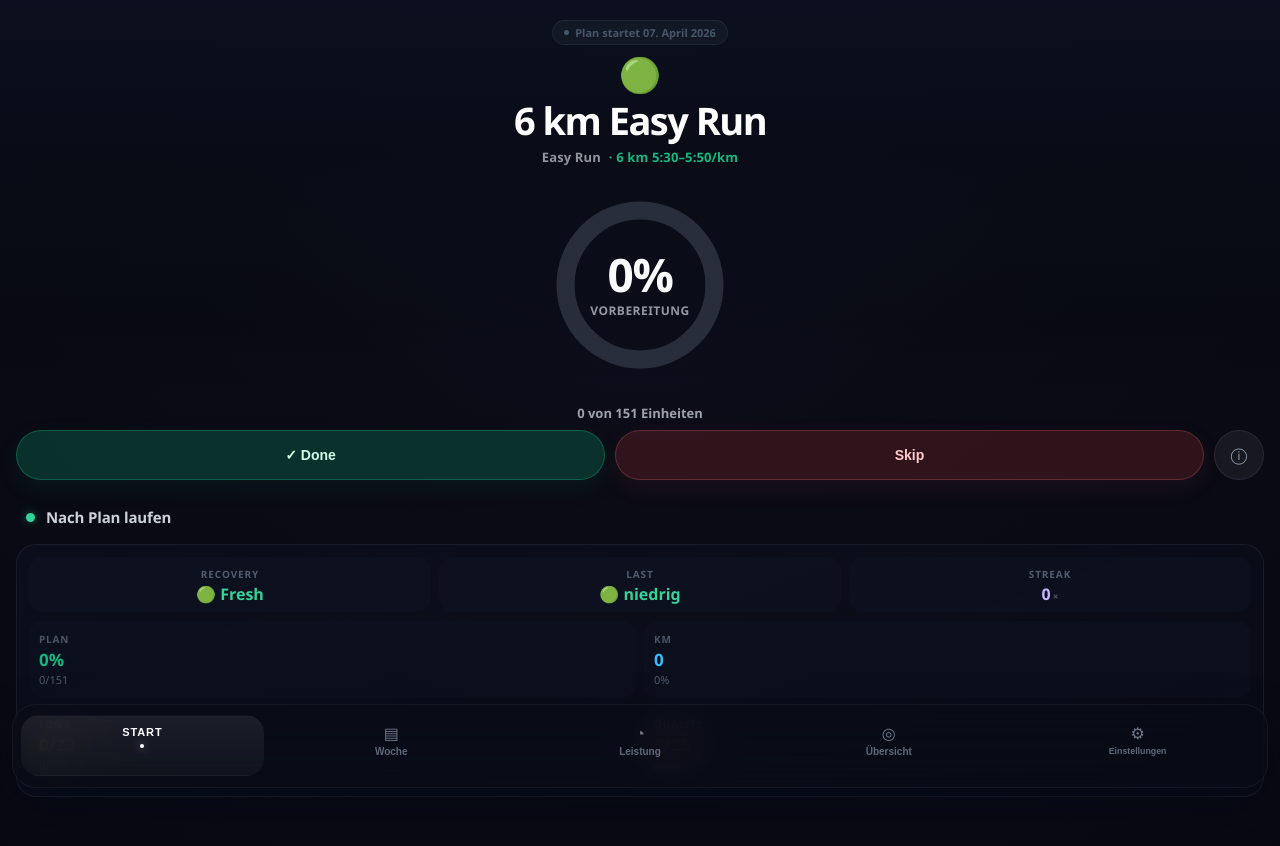
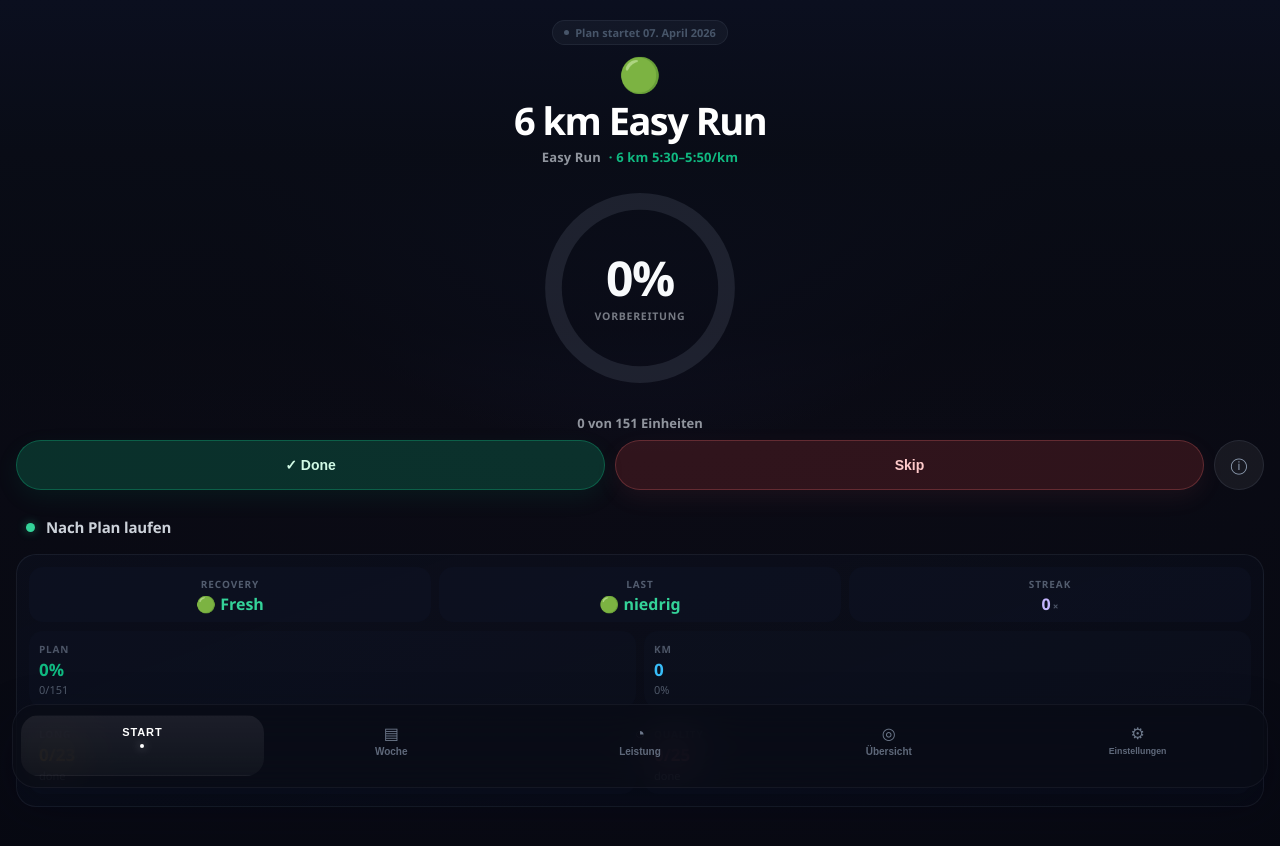
Before and after one commit to anton291005-tech/marathon-app, a React (Create React App) app: page / in a window 1280 px wide. Shown: the top 846 px of the page. Built offline with nearby package versions, Linux system fonts and the light colour scheme.

Commit message:
Refine progress ring styling, spacing and animation

```diff
--- a/src/App.tsx
+++ b/src/App.tsx
@@ -1094,7 +1094,7 @@ export default function App(){
   const dashboardSession = todayNextSession?.session || null;
   const dashboardType = dashboardSession ? TI[dashboardSession.type] : { label: "Keine Einheit geplant", emoji: "😴", col: "#64748b" };
   const prepProgressPct = totalSess > 0 ? Math.round((doneSess / totalSess) * 100) : 0;
-  const ringRadius = 41;
+  const ringRadius = 44;
   const ringCircumference = 2 * Math.PI * ringRadius;
   const ringDashOffset = ringCircumference * (1 - (prepProgressPct / 100));
   const homeTabLabel = getHomeTabLabel(dashboardSession, isPreStart);
@@ -1185,22 +1185,25 @@ export default function App(){
             </div>
 
             {/* progress ring */}
-            <div style={{position:"relative",marginTop:10,padding:"0 10px",display:"flex",flexDirection:"column",alignItems:"center"}}>
-              <div style={{position:"relative",width:218,height:218}}>
+            <div style={{position:"relative",marginTop:4,padding:"0 10px",display:"flex",flexDirection:"column",alignItems:"center"}}>
+              <div style={{position:"relative",width:236,height:236}}>
                 <svg viewBox="0 0 120 120" style={{width:"100%",height:"100%",display:"block"}}>
                   <defs>
                     <linearGradient id="prepRingGrad" x1="0%" y1="0%" x2="100%" y2="100%">
-                      <stop offset="0%" stopColor="#34d399" />
-                      <stop offset="100%" stopColor="#86efac" />
+                      <stop offset="0%" stopColor="#4ade80" />
+                      <stop offset="100%" stopColor="#ecfdf5" />
                     </linearGradient>
+                    <filter id="prepRingGlow" x="-30%" y="-30%" width="160%" height="160%">
+                      <feGaussianBlur stdDeviation="0.7" />
+                    </filter>
                   </defs>
                   <circle
                     cx="60"
                     cy="60"
                     r={ringRadius}
                     fill="none"
-                    stroke="rgba(148,163,184,0.22)"
-                    strokeWidth="10"
+                    stroke="rgba(148,163,184,0.14)"
+                    strokeWidth="8.5"
                   />
                   <circle
                     cx="60"
@@ -1208,20 +1211,21 @@ export default function App(){
                     r={ringRadius}
                     fill="none"
                     stroke="url(#prepRingGrad)"
-                    strokeWidth="10"
+                    strokeWidth="9.8"
                     strokeLinecap="round"
                     strokeDasharray={`${ringCircumference} ${ringCircumference}`}
                     strokeDashoffset={ringDashOffset}
                     transform="rotate(-90 60 60)"
-                    style={{transition:"stroke-dashoffset .45s ease"}}
+                    filter="url(#prepRingGlow)"
+                    style={{transition:"stroke-dashoffset .5s ease-out"}}
                   />
                 </svg>
                 <div style={{position:"absolute",inset:0,display:"flex",flexDirection:"column",alignItems:"center",justifyContent:"center"}}>
-                  <div style={{fontSize:46,fontWeight:800,color:"#f8fafc",lineHeight:1,letterSpacing:"-0.03em"}}>{prepProgressPct}%</div>
-                  <div style={{fontSize:12,fontWeight:700,color:"rgba(226,232,240,0.64)",marginTop:5,letterSpacing:"0.04em",textTransform:"uppercase"}}>Vorbereitung</div>
+                  <div style={{fontSize:48,fontWeight:800,color:"#f8fafc",lineHeight:1,letterSpacing:"-0.03em"}}>{prepProgressPct}%</div>
+                  <div style={{fontSize:10.5,fontWeight:700,color:"rgba(226,232,240,0.5)",marginTop:7,letterSpacing:"0.07em",textTransform:"uppercase"}}>VORBEREITUNG</div>
                 </div>
               </div>
-              <div style={{marginTop:10,fontSize:13,fontWeight:600,color:"rgba(226,232,240,0.68)"}}>
+              <div style={{marginTop:8,fontSize:13,fontWeight:600,color:"rgba(226,232,240,0.62)"}}>
                 {doneSess} von {totalSess} Einheiten
               </div>
             </div>
```
